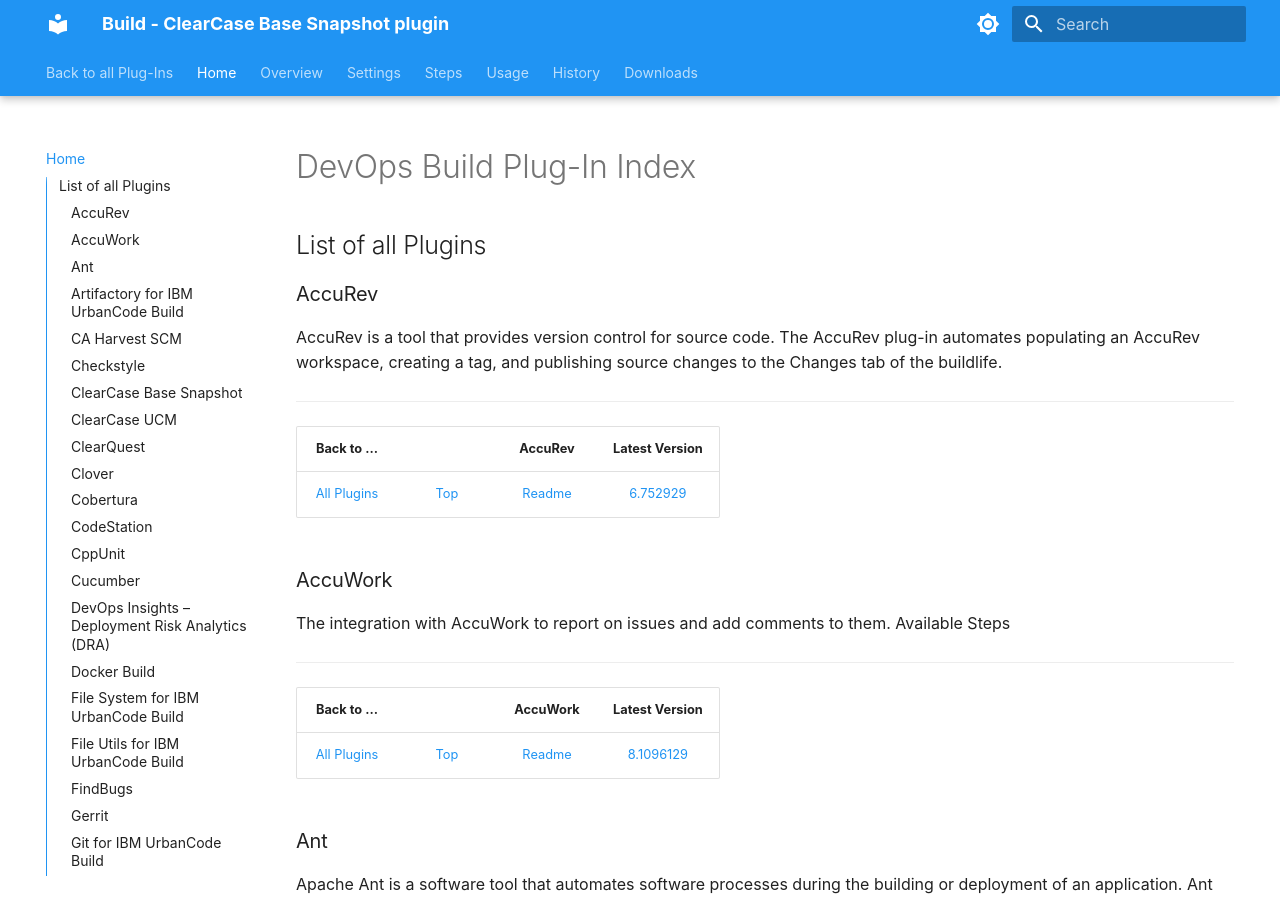
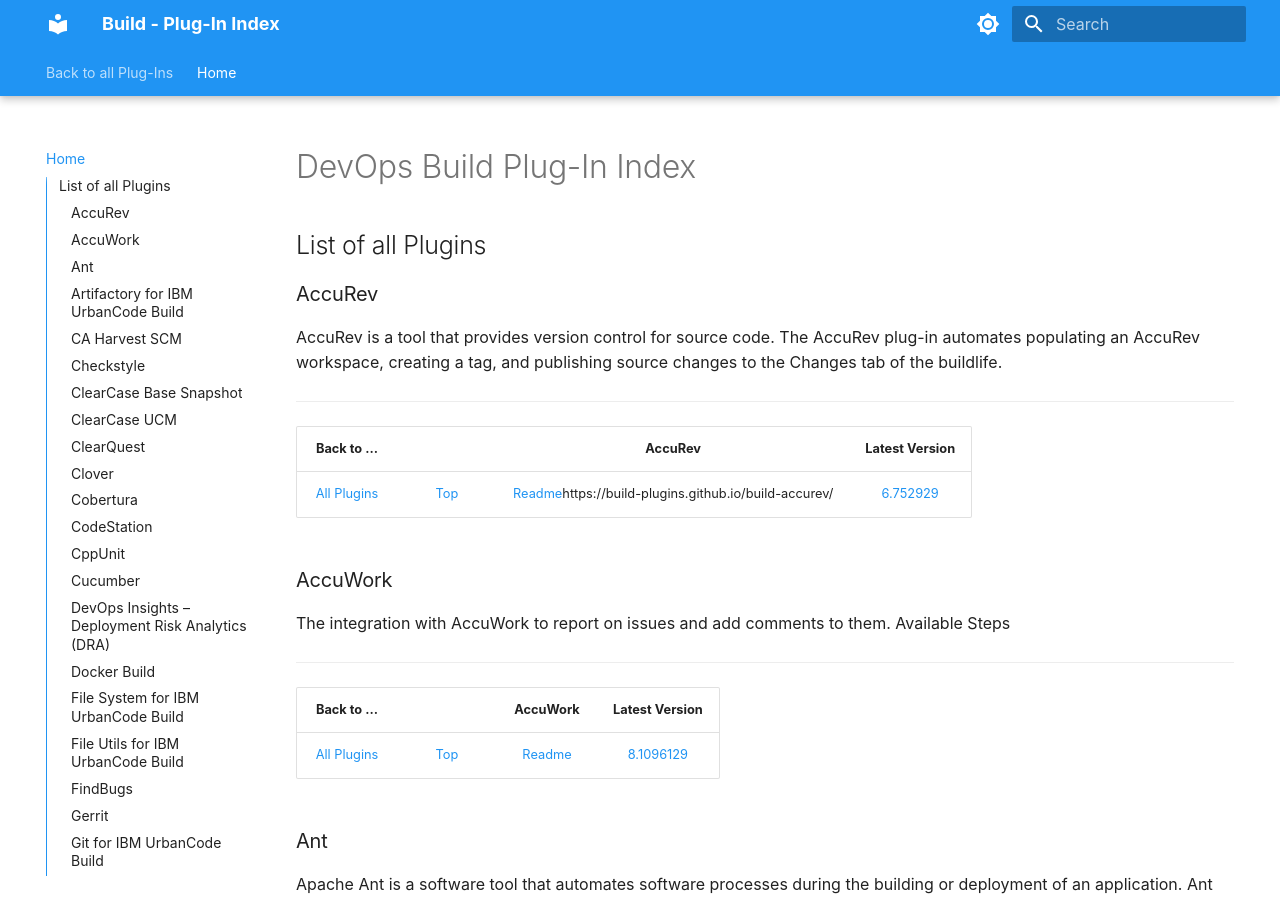
Before and after one commit to Build-Plugins/build-plugin-index, an MkDocs documentation site: the page built from docs/index.md, in a window 1280 px wide and 900 px high. Built offline with MkDocs 1.6.1 and Material for MkDocs 9.7.7, drawn with Linux system fonts in a browser that asks for light colours; some of the changed lines change nothing that is shown.

Commit message:
updated mkdocs.yml

```diff
--- a/docs/index.md
+++ b/docs/index.md
@@ -1,6 +1,4 @@
 # DevOps Build Plug-In Index
-
-
 
 ## List of all Plugins
 
@@ -12,7 +10,7 @@
 
 |Back to ...||AccuRev |Latest Version|
 | :---: | :---: | :---: | :---: |
-|[All Plugins](../index.md)|[Top](#contents)|[Readme](AccuRev/README.md)|[6.752929](https://raw.githubusercontent.com/UrbanCode/IBM-UCB-PLUGINS/main/files/AccuRev/AccuRev-6.752929.zip)|
+|[All Plugins](https://urbancode.github.io/IBM-UCx-PLUGIN-DOCS/)|[Top](#list-of-all-plugins)|[Readme]()https://build-plugins.github.io/build-accurev/|[6.752929](https://github.com/Build-Plugins/build-accurev/releases/download/6.752929/AccuRev-6.752929.zip)|
 
 ### AccuWork
 
--- a/mkdocs.yml
+++ b/mkdocs.yml
@@ -1,4 +1,4 @@
-site_name: Build - ClearCase Base Snapshot plugin
+site_name: Build - Plug-In Index
 
 theme:
   name: material
@@ -30,11 +30,11 @@
 nav:
   - Back to all Plug-Ins: "https://urbancode.github.io/IBM-UCx-PLUGIN-DOCS/"
   - Home: index.md
-  - Overview: overview.md
-  - Settings: settings.md
-  - Steps: steps.md
-  - Usage: usage.md
-  - History: history.md
-  - Downloads: downloads.md
+  # - Overview: overview.md
+  # - Settings: settings.md
+  # - Steps: steps.md
+  # - Usage: usage.md
+  # - History: history.md
+  # - Downloads: downloads.md
 extra:
   generator: false
```
